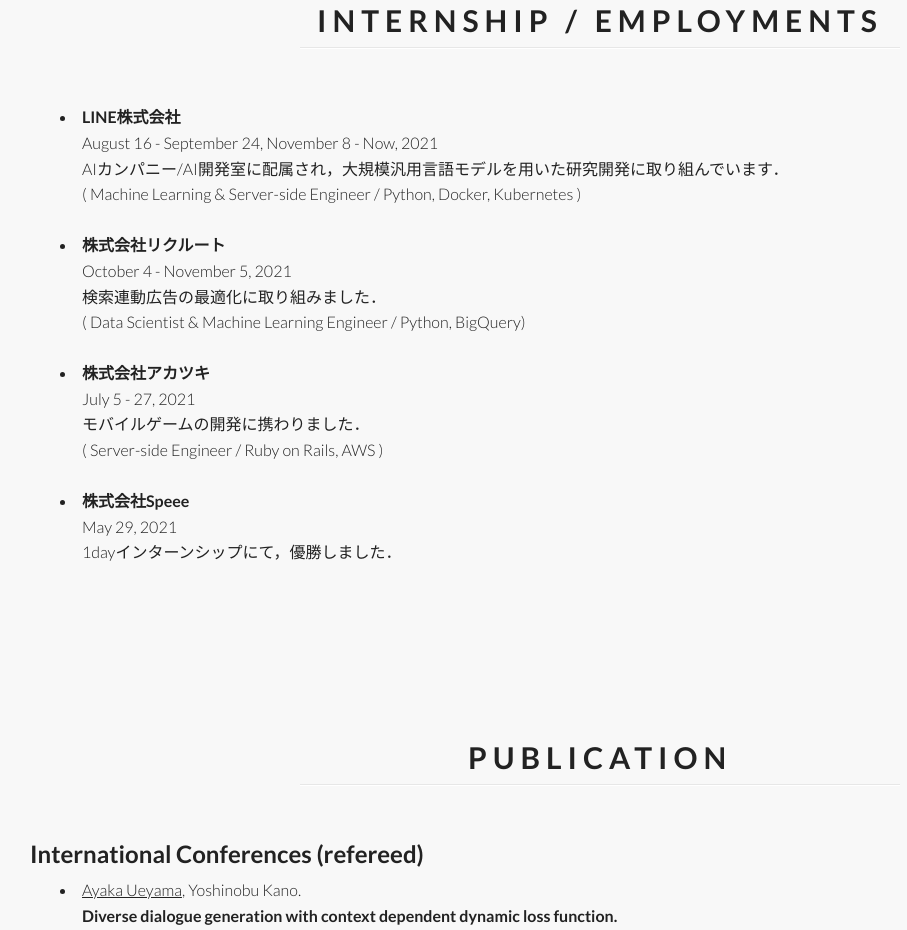
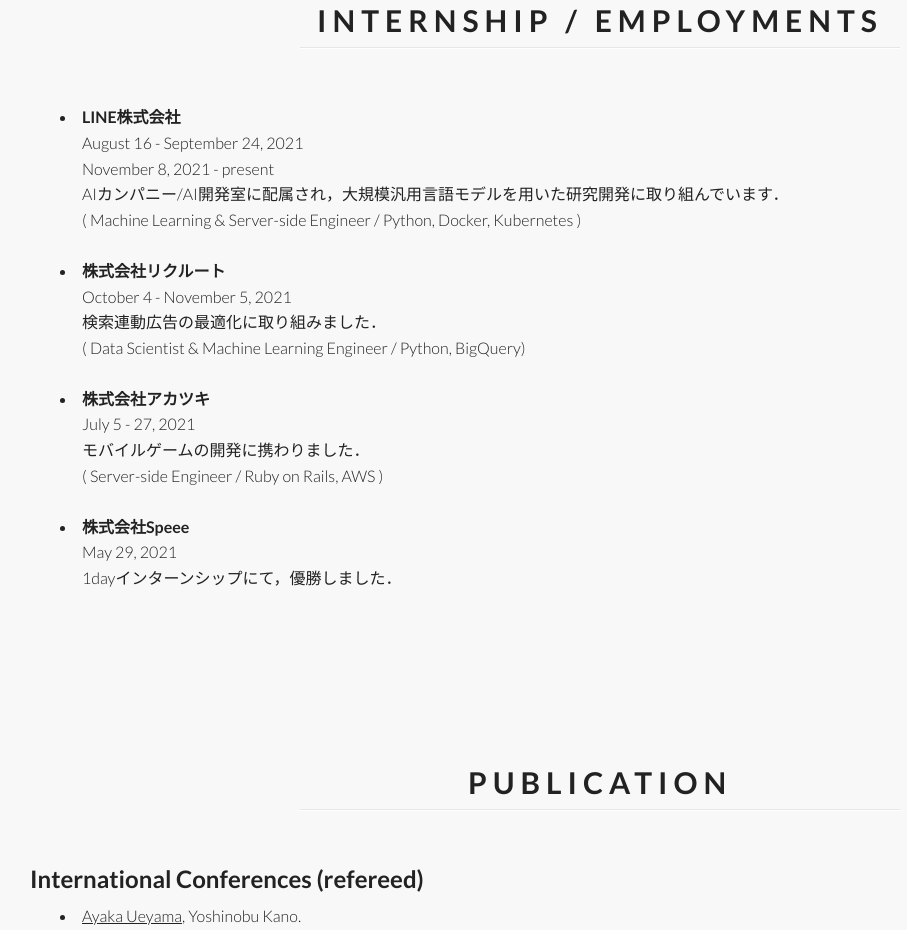
Before and after one commit to ayk24/ayk24.github.io, a plain HTML site: page index.html in a window 1280 px wide. Shown: the part 1280-2210 px from the top of the page, without its empty margins (40-947 px from the left). Drawn offline with Linux system fonts and the light colour scheme.

Commit message:
docs: add internship info

```diff
--- a/index.html
+++ b/index.html
@@ -201,7 +201,8 @@
                     <div class="col-md-12 content-body fade-up">
                         <li class="block-indent"><strong>LINE株式会社</strong>
                             <div class="list-indent">
-                                August 16 - September 24, November 8 - Now, 2021<br>
+                                August 16 - September 24, 2021<br>
+                                November 8, 2021 - present<br>
                                 AIカンパニー/AI開発室に配属され，大規模汎用言語モデルを用いた研究開発に取り組んでいます．<br>
                                 ( Machine Learning & Server-side Engineer / Python, Docker, Kubernetes )<br>
                                 <br>
```
